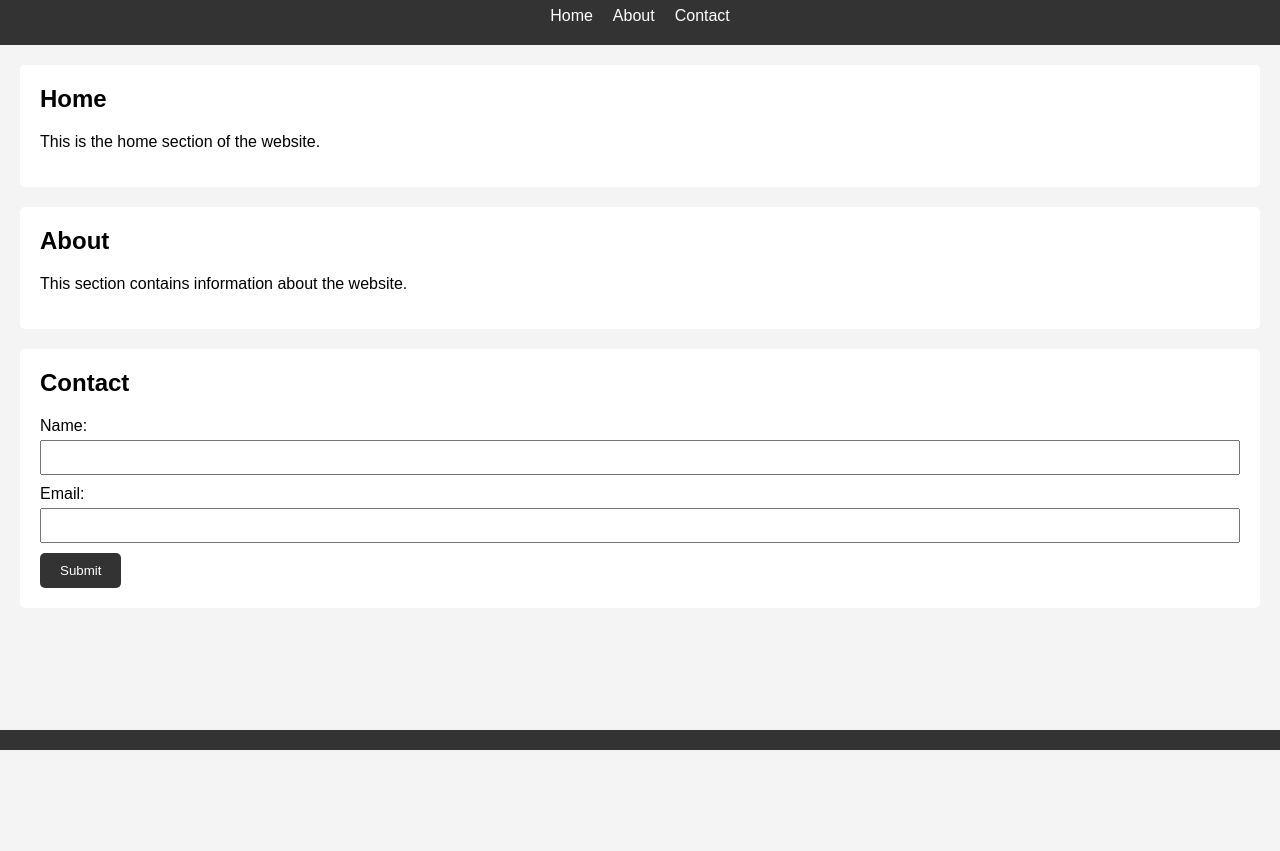
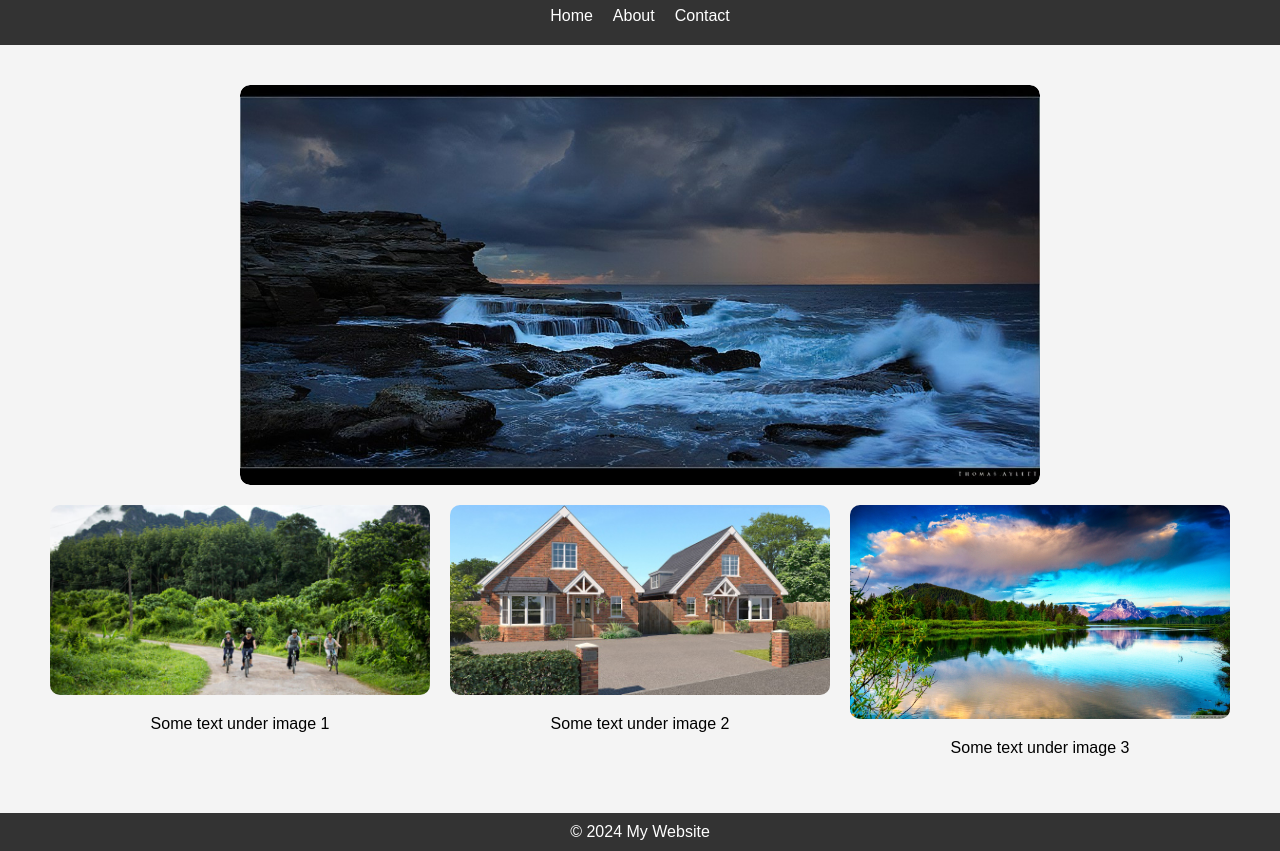
Before and after one commit to Rashidnaeem28/MYCODE, a plain HTML site: page index.html in a window 1280 px wide. Shown: the part 50-901 px from the top of the page. Before the commit the page ends 800 px from the top, so only its background shows below. Drawn offline with Linux system fonts and the light colour scheme.

Commit message:
final push

```diff
--- a/index.html
+++ b/index.html
@@ -3,44 +3,102 @@
 <head>
     <meta charset="UTF-8">
     <meta name="viewport" content="width=device-width, initial-scale=1.0">
-    <title>Essential HTML Tags</title>
+    <title>Home Page</title>
+    <style>
+        .slider {
+            width: 100%;
+            max-width: 800px;
+            margin: 20px auto;
+            overflow: hidden;
+            border-radius: 10px;
+            position: relative;
+        }
+        .slides {
+            display: flex;
+            transition: transform 0.5s ease-in-out;
+        }
+        .slides img {
+            width: 100%;
+            border-radius: 10px;
+        }
+        .three-pics {
+            display: flex;
+            justify-content: space-around;
+            margin: 20px 0;
+            padding: 0 20px;
+        }
+        .three-pics .pic {
+            flex: 1;
+            margin: 0 10px;
+            text-align: center;
+        }
+        .three-pics .pic img {
+            width: 100%;
+            border-radius: 10px;
+        }
+        footer {
+            background-color: #333;
+            color: white;
+            text-align: center;
+            padding: 10px 0;
+            position: relative;
+            width: 100%;
+        }
+    </style>
 </head>
 <body style="font-family: Arial, sans-serif; margin: 0; padding: 0; background-color: #f4f4f4;">
     <header style="background-color: #333; color: white; padding: 10px 0; text-align: center;">
         <h1 style="margin: 0;">Welcome to My Website</h1>
         <nav>
             <ul style="list-style: none; padding: 0; margin: 10px 0; display: flex; justify-content: center;">
-                <li style="margin: 0 10px;"><a href="#home" style="color: white; text-decoration: none;">Home</a></li>
-                <li style="margin: 0 10px;"><a href="#about" style="color: white; text-decoration: none;">About</a></li>
-                <li style="margin: 0 10px;"><a href="#contact" style="color: white; text-decoration: none;">Contact</a></li>
+                <li style="margin: 0 10px;"><a href="index.html" style="color: white; text-decoration: none;">Home</a></li>
+                <li style="margin: 0 10px;"><a href="about.html" style="color: white; text-decoration: none;">About</a></li>
+                <li style="margin: 0 10px;"><a href="contact.html" style="color: white; text-decoration: none;">Contact</a></li>
             </ul>
         </nav>
     </header>
 
     <main style="padding: 20px;">
-        <section id="home" style="margin-bottom: 20px; background-color: white; padding: 20px; border-radius: 5px;">
-            <h2 style="margin-top: 0;">Home</h2>
-            <p>This is the home section of the website.</p>
-        </section>
+        <!-- Slider Section -->
+        <div class="slider">
+            <div class="slides">
+                <img src="./pics/R.jpg" alt="Slider Image">
+            </div>
+        </div>
 
-        <section id="about" style="margin-bottom: 20px; background-color: white; padding: 20px; border-radius: 5px;">
-            <h2 style="margin-top: 0;">About</h2>
-            <p>This section contains information about the website.</p>
-        </section>
-
-        <section id="contact" style="background-color: white; padding: 20px; border-radius: 5px;">
-            <h2 style="margin-top: 0;">Contact</h2>
-            <form action="/submit-form" method="post">
-                <label for="name" style="display: block; margin-bottom: 5px;">Name:</label>
-                <input type="text" id="name" name="name" required style="width: 100%; padding: 8px; margin-bottom: 10px; box-sizing: border-box;">
-                <br>
-                <label for="email" style="display: block; margin-bottom: 5px;">Email:</label>
-                <input type="email" id="email" name="email" required style="width: 100%; padding: 8px; margin-bottom: 10px; box-sizing: border-box;">
-                <br>
-                <input type="submit" value="Submit" style="background-color: #333; color: white; padding: 10px 20px; border: none; border-radius: 5px; cursor: pointer;">
-            </form>
+        <!-- Three Pics Section -->
+        <section class="three-pics">
+            <div class="pic">
+                <img src="./pics/pic2.jpg" alt="Image 1">
+                <p>Some text under image 1</p>
+            </div>
+            <div class="pic">
+                <img src="./pics/pic3.jpg" alt="Image 2">
+                <p>Some text under image 2</p>
+            </div>
+            <div class="pic">
+                <img src="./pics/pic4.jpg" alt="Image 3">
+                <p>Some text under image 3</p>
+            </div>
         </section>
     </main>
 
-    <footer style="background-color: #333; color: white; text-align: center; padding: 10px 0; position: absolute; width: 100%; bottom: 0;">
-        <p style="
+    <footer>
+        <p style="margin: 0;">&copy; 2024 My Website</p>
+    </footer>
+
+    <script>
+        // Simple slider functionality (optional enhancement)
+        let sliderIndex = 0;
+        const slides = document.querySelector('.slides');
+        const images = document.querySelectorAll('.slides img');
+
+        function showNextSlide() {
+            sliderIndex = (sliderIndex + 1) % images.length;
+            slides.style.transform = `translateX(${-sliderIndex * 100}%)`;
+        }
+
+        setInterval(showNextSlide, 3000); // Change slide every 3 seconds
+    </script>
+</body>
+</html>
```
Also changed, not shown: about.html (added, +43 -0 lines), pics/R.jpg (added), pics/pic2.jpg (added), pics/pic3.jpg (added), pics/pic4.jpg (added), 1 other file.
